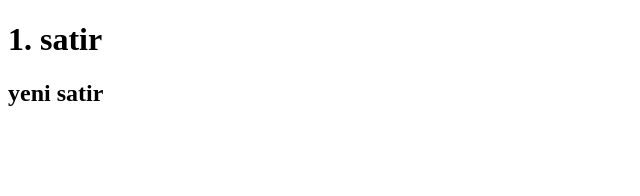
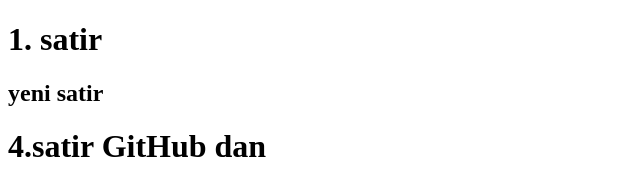
Before and after one commit to abdulkadiruzer/WebDevGitDeneme, a plain HTML site: page index.html in a window 1280 px wide. Shown: the whole page, without its empty margins (0-640 px from the left). Drawn offline with Linux system fonts and the light colour scheme.

Commit message:
Update index.html

```diff
--- a/index.html
+++ b/index.html
@@ -7,5 +7,6 @@
   <body>
     <h1>1. satir</h1>
     <h2>yeni satir</h2>
+    <h1>4.satir GitHub dan</h1>
   </body>
 </html>
```
